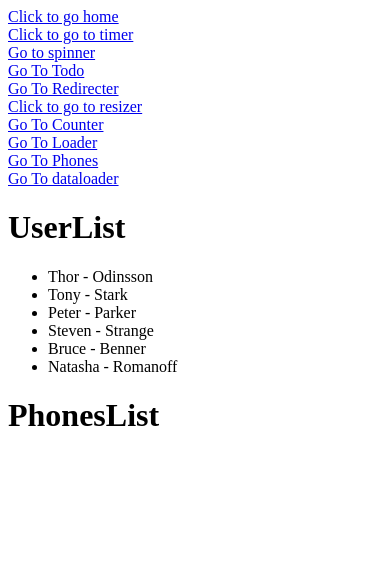
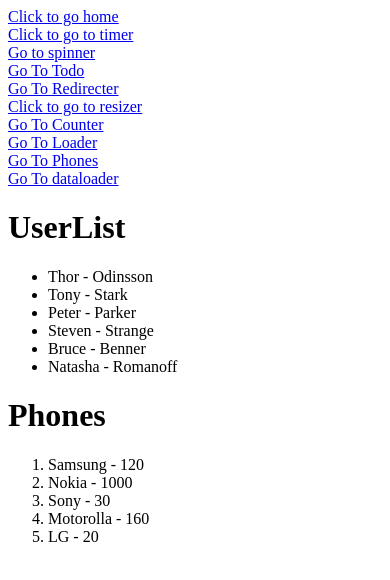
Before and after one commit to freshcodeAlice/fm-2023-react-welcome, a React (Create React App) app: page /dataloader in a window 390 px wide. Shown: the top 580 px of the page. Built offline with nearby package versions, Linux system fonts and the light colour scheme.

Commit message:
render phones task resolve

```diff
--- a/src/pages/DataLoader/index.js
+++ b/src/pages/DataLoader/index.js
@@ -29,10 +29,20 @@ class DataLoader extends Component {
 
                 <DataProvider loadData={() =>
                     fetch('/phones.json')
-                        .then(res => res.json())}
-                    children={() => {
-                        return <h1>PhonesList</h1>
-                    }} />
+                        .then(res => res.json())}>
+                            {({error, isFetching, data}) => {
+                                return (
+                                    <>
+                                    <h1>Phones</h1>
+                                    {error && <div>Ooops</div>}
+                                    {isFetching && <Spinner />}
+                                    <ol>
+                                    {data.map(p => <li key={p.id}>{p.model} - {p.price}</li>)}
+                                    </ol>
+                                    </>
+                                )
+                            }}
+                </DataProvider>
             </div>
         );
     }
```
